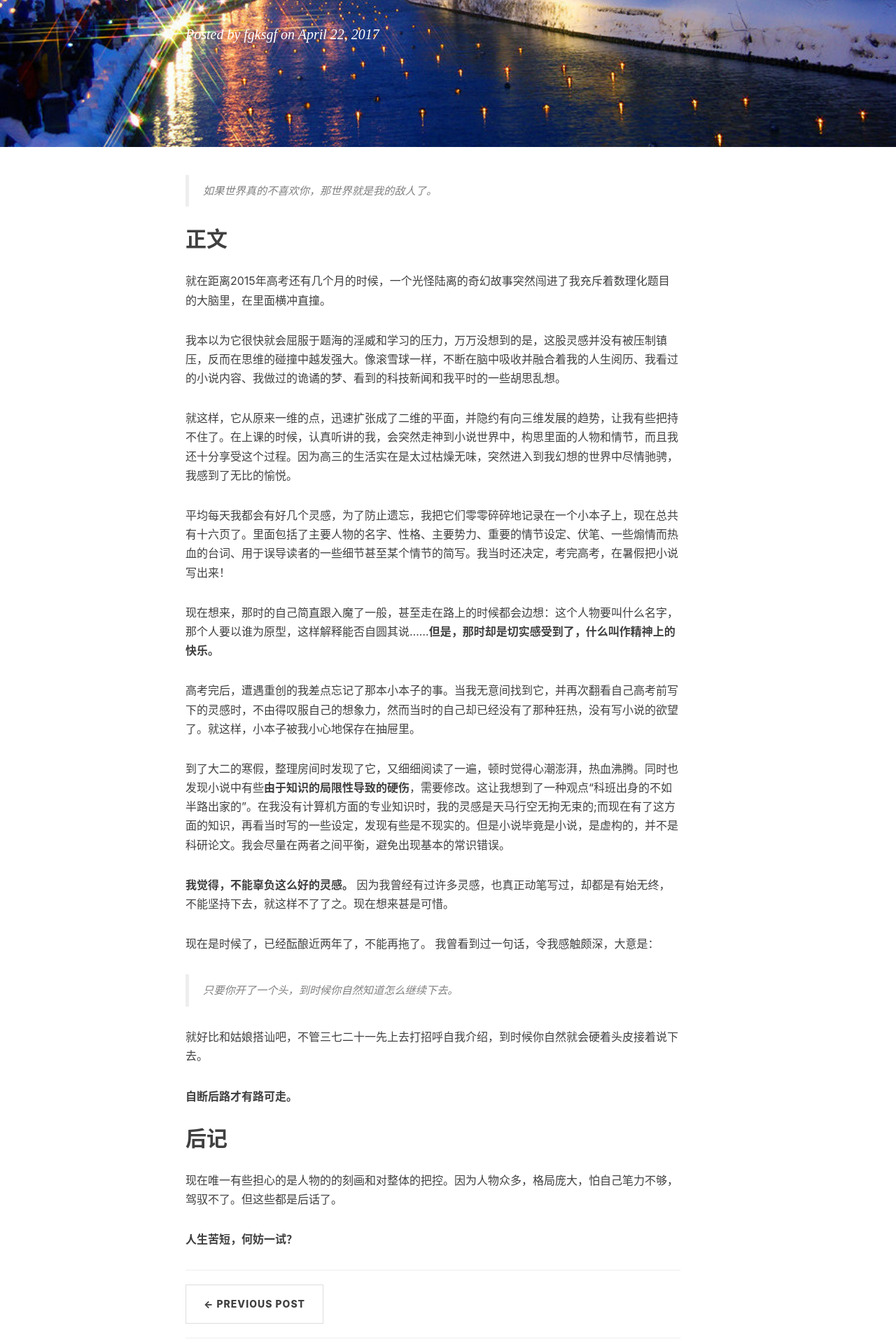
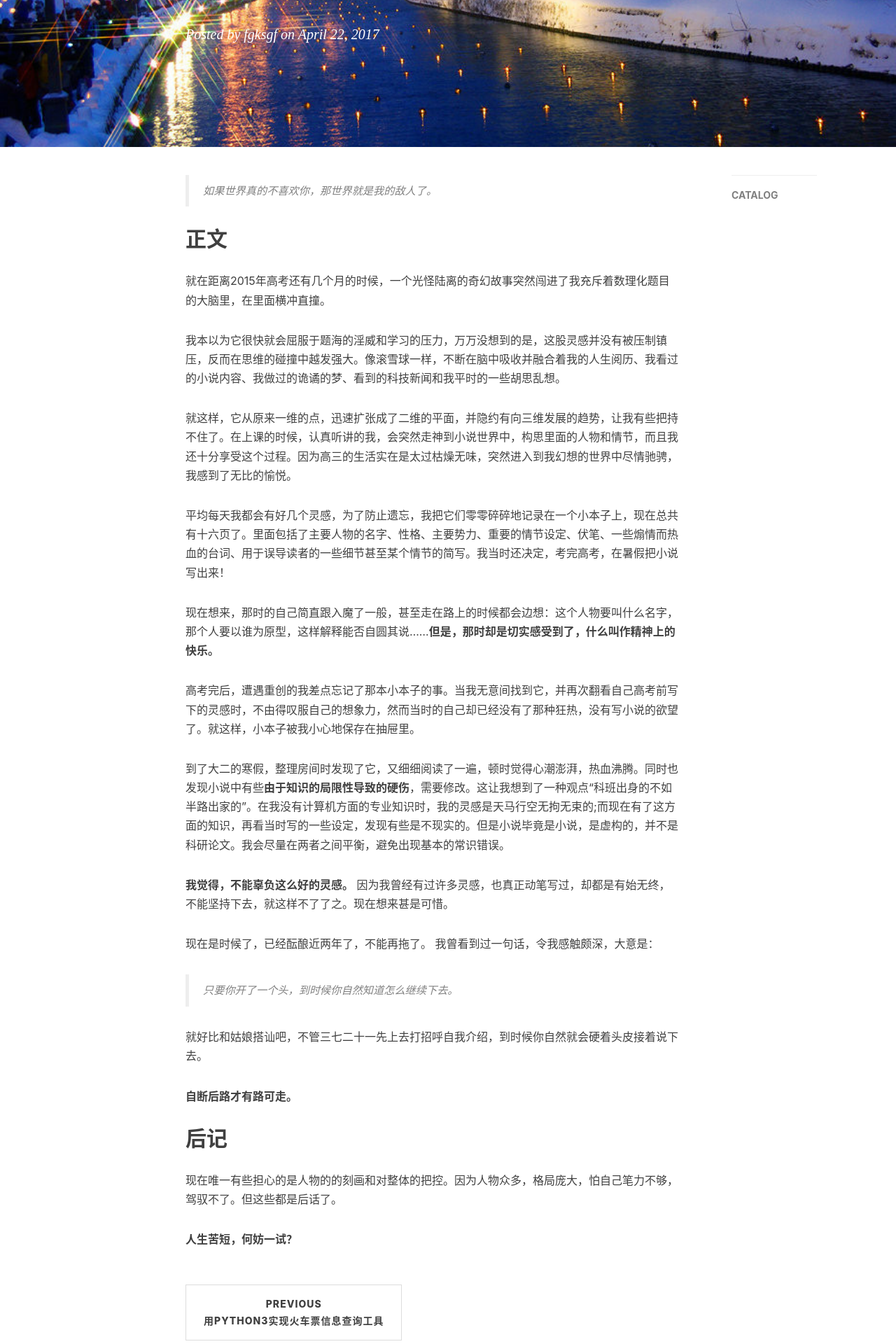
Before and after one commit to fgksgf/fgksgf.github.io, a Jekyll site: the page built from _posts/2017-04-23-preface.markdown, in a window 1280 px wide. Shown: the part 313-2233 px from the top of the page at 70% size. Built offline with Jekyll 4.4.1, drawn with Linux system fonts in a browser that asks for light colours; nearby versions of some CDN libraries; comment, search, counter and statistics services are not loaded.

Commit message:
add catalog

```diff
--- a/_layouts/post.html
+++ b/_layouts/post.html
@@ -9,10 +9,20 @@ layout: default
 <!-- Post Header -->
 <style type="text/css">
     header.intro-header{
+        position: relative;
         background-image: url('{{ site.baseurl }}/{% if page.header-img %}{{ page.header-img }}{% else %}{{ site.header-img }}{% endif %}')
     }
+    {% if page.header-mask %}
+    header.intro-header .header-mask{
+        width: 100%;
+        height: 100%;
+        position: absolute;
+        background: rgba(0,0,0, {{ page.header-mask }});
+    }
+    {% endif %}
 </style>
 <header class="intro-header" >
+    <div class="header-mask"></div>
     <div class="container">
         <div class="row">
             <div class="col-lg-8 col-lg-offset-2 col-md-10 col-md-offset-1">
@@ -49,11 +59,10 @@ layout: default
 
 				{{ content }}
 
-                <hr>
+                <hr style="visibility: hidden;">
 
                 {% if site.duoshuo_share && site.duoshuo_username %}
                 <!-- 多说 Share start -->
-                </style>
                 <div class="ds-share"
                     style="text-align: right"
                     data-thread-key="{{page.id}}"
@@ -62,7 +71,10 @@ layout: default
                     data-images="{{ site.url }}{{site.baseurl}}/{% if page.header-img %}{{ page.header-img }}{% else %}{{ site.header-img }}{% endif %}"
                     data-content="{{ content | strip_html | truncate:80 }} | {{ site.SEOTitle }} " >
                     <div class="ds-share-inline">
-                      <ul  class="ds-share-icons-16">
+                      <style>
+                        .ds-share-icons-16 {display:none;}
+                      </style>
+                      <ul class="ds-share-icons-16">
                         <li data-toggle="ds-share-icons-more"><a class="ds-more" href="#">分享到：</a></li>
                         <li><a class="ds-wechat flat" href="javascript:void(0);" data-service="wechat">微信</a></li>
                         <li><a class="ds-weibo flat" href="javascript:void(0);" data-service="weibo">微博</a></li>
@@ -80,12 +92,18 @@ layout: default
                 <ul class="pager">
                     {% if page.previous.url %}
                     <li class="previous">
-                        <a href="{{ page.previous.url | prepend: site.baseurl | replace: '//', '/' }}" data-toggle="tooltip" data-placement="top" title="{{page.previous.title}}">&larr; Previous Post</a>
+                        <a href="{{ page.previous.url | prepend: site.baseurl | replace: '//', '/' }}" data-toggle="tooltip" data-placement="top" title="{{page.previous.title}}">
+                        Previous<br>
+                        <span>{{page.previous.title}}</span>
+                        </a>
                     </li>
                     {% endif %}
                     {% if page.next.url %}
                     <li class="next">
-                        <a href="{{ page.next.url | prepend: site.baseurl | replace: '//', '/' }}" data-toggle="tooltip" data-placement="top" title="{{page.next.title}}">Next Post &rarr;</a>
+                        <a href="{{ page.next.url | prepend: site.baseurl | replace: '//', '/' }}" data-toggle="tooltip" data-placement="top" title="{{page.next.title}}">
+                        Next<br>
+                        <span>{{page.next.title}}</span>
+                        </a>
                     </li>
                     {% endif %}
                 </ul>
@@ -113,6 +131,23 @@ layout: default
 
             </div>
 
+    <!-- Side Catalog Container -->
+        {% if page.catalog %}
+            <div class="
+                col-lg-2 col-lg-offset-0
+                visible-lg-block
+                sidebar-container
+                catalog-container">
+                <div class="side-catalog">
+                    <hr class="hidden-sm hidden-xs">
+                    <h5>
+                        <a class="catalog-toggle" href="#">CATALOG</a>
+                    </h5>
+                    <ul class="catalog-body"></ul>
+                </div>
+            </div>
+        {% endif %}
+
     <!-- Sidebar Container -->
             <div class="
                 col-lg-8 col-lg-offset-2
@@ -127,7 +162,7 @@ layout: default
                     <div class="tags">
         				{% for tag in site.tags %}
                             {% if tag[1].size > {{site.featured-condition-size}} %}
-                				<a href="{{ site.baseurl }}/tags/#{{ tag[0] }}" title="{{ tag[0] }}" rel="{{ tag[1].size }}">
+                				<a href="/tags/#{{ tag[0] }}" title="{{ tag[0] }}" rel="{{ tag[1].size }}">
                                     {{ tag[0] }}
                                 </a>
                             {% endif %}
@@ -151,12 +186,12 @@ layout: default
     </div>
 </article>
 
+
 {% if site.duoshuo_username %}
 <!-- 多说公共JS代码 start (一个网页只需插入一次) -->
 <script type="text/javascript">
     // dynamic User by Hux
     var _user = '{{site.duoshuo_username}}';
-
     // duoshuo comment query.
     var duoshuoQuery = {short_name: _user };
     (function() {
@@ -179,7 +214,6 @@ layout: default
     var disqus_shortname = "{{site.disqus_username}}";
     var disqus_identifier = "{{page.id}}";
     var disqus_url = "{{site.url}}{{page.url}}";
-
     (function() {
         var dsq = document.createElement('script'); dsq.type = 'text/javascript'; dsq.async = true;
         dsq.src = '//' + disqus_shortname + '.disqus.com/embed.js';
--- a/_posts/2017-04-22-12306.markdown
+++ b/_posts/2017-04-22-12306.markdown
@@ -5,6 +5,7 @@ subtitle:   "Implementing Train ticket information query tool"
 date:       2017-04-22
 author:     "fgksgf"
 header-img: "img/articles/train.jpg"
+catalog: true
 tags:
     - Python
 ---
```
Also changed, not shown: other parts of _layouts/post.html (+1 -1 lines).
